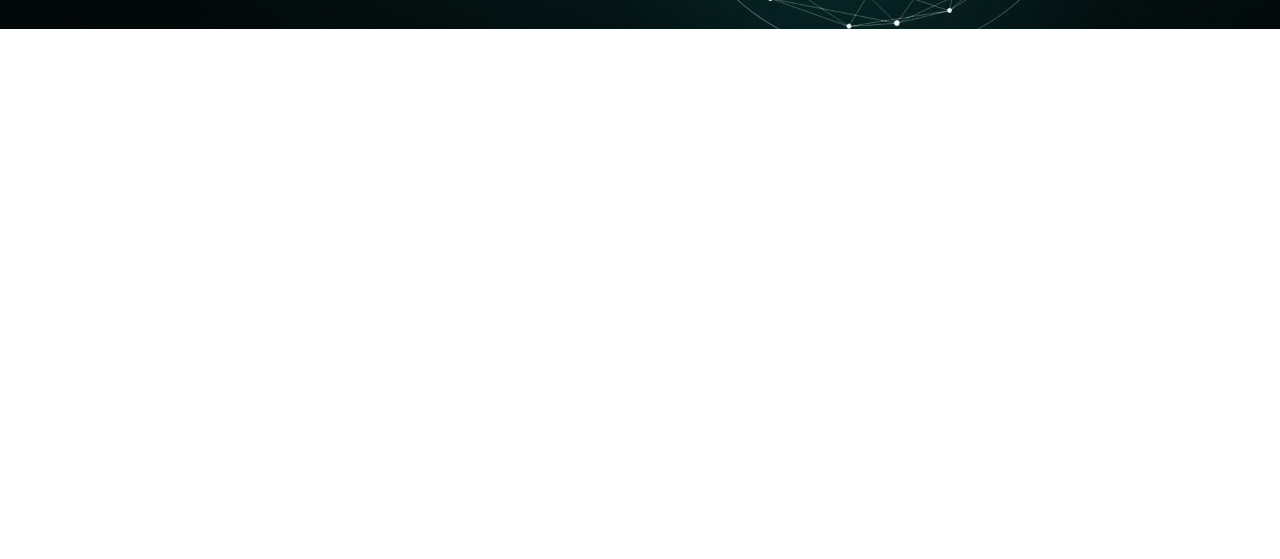
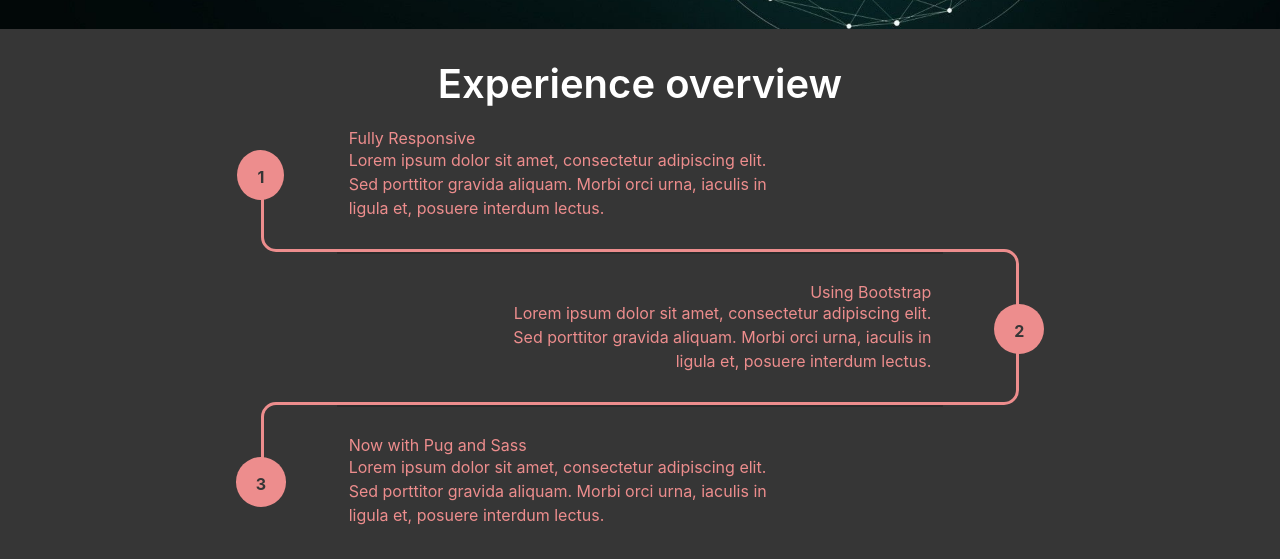
Before and after one commit to EnzoAliatis/cv-enzo, a Gatsby site: page / in a window 1280 px wide. Shown: the part 351-910 px from the top of the page. Before the commit the page ends 800 px from the top, so only its background shows below. Built offline with nearby package versions, Linux system fonts and the light colour scheme; Gatsby itself is replaced by a stand-in of ours.

Commit message:
belleza, adaptado el timeline, agregar un par mas

```diff
--- a/src/components/pro-profile.js
+++ b/src/components/pro-profile.js
@@ -34,7 +34,7 @@ const ProProfile = () => {
     >
       <section className="hero">
         <div className="hero-body">
-          <div className="container profileContentBox devBox">
+          <div className="container profileContentBox">
             <figure className="image profileImageBox">
               <ProfileImage />
             </figure>
@@ -46,7 +46,7 @@ const ProProfile = () => {
               <h6 className="subtitle is-6">{photo.siteMetadata.email}</h6>
             </div>
           </div>
-          <div className="container profileSubContentBox devBox">
+          <div className="container profileSubContentBox">
             <figure className="image uleamImageBox">
               <UleamLogoImage />
             </figure>
--- /dev/null
+++ b/src/components/timeline-section.js
@@ -0,0 +1,90 @@
+import React from "react"
+
+const TimelineSection = () => {
+  return (
+    <section className="hero is-dark">
+      <div className="hero-body">
+        <div className="container">
+          <div className="columns">
+            <div className="column devBox">
+              <h2 className="title is-2 has-text-centered">
+                Experience overview
+              </h2>
+            </div>
+          </div>
+          <div className="columns">
+            <div className="column devBox">
+              <div className="container-fluid blue-bg">
+                <div className="container">
+                  <div className="columns is-mobile align-items-center how-it-works">
+                    <div className="column is-2 bottom">
+                      <div className="circle">1</div>
+                    </div>
+                    <div className="column is-6">
+                      <h5>Fully Responsive</h5>
+                      <p>
+                        Lorem ipsum dolor sit amet, consectetur adipiscing elit.
+                        Sed porttitor gravida aliquam. Morbi orci urna, iaculis
+                        in ligula et, posuere interdum lectus.
+                      </p>
+                    </div>
+                  </div>
+                  <div className="columns is-mobile timeline">
+                    <div className="column is-2">
+                      <div className="corner top-right"></div>
+                    </div>
+                    <div className="column is-8">
+                      <hr />
+                    </div>
+                    <div className="column is-2">
+                      <div className="corner left-bottom"></div>
+                    </div>
+                  </div>
+                  <div className="columns is-mobile align-items-center justify-content-end how-it-works">
+                    <div className="column is-6 has-text-right">
+                      <h5>Using Bootstrap</h5>
+                      <p>
+                        Lorem ipsum dolor sit amet, consectetur adipiscing elit.
+                        Sed porttitor gravida aliquam. Morbi orci urna, iaculis
+                        in ligula et, posuere interdum lectus.
+                      </p>
+                    </div>
+                    <div className="column is-2  has-text-centered full">
+                      <div className="circle">2</div>
+                    </div>
+                  </div>
+                  <div className="columns is-mobile timeline">
+                    <div className="column is-2">
+                      <div className="corner right-bottom"></div>
+                    </div>
+                    <div className="column is-8">
+                      <hr />
+                    </div>
+                    <div className="column is-2">
+                      <div className="corner top-left"></div>
+                    </div>
+                  </div>
+                  <div className="columns is-mobile align-items-center how-it-works">
+                    <div className="column is-2 top">
+                      <div className="circle">3</div>
+                    </div>
+                    <div className="column is-6">
+                      <h5>Now with Pug and Sass</h5>
+                      <p>
+                        Lorem ipsum dolor sit amet, consectetur adipiscing elit.
+                        Sed porttitor gravida aliquam. Morbi orci urna, iaculis
+                        in ligula et, posuere interdum lectus.
+                      </p>
+                    </div>
+                  </div>
+                </div>
+              </div>
+            </div>
+          </div>
+        </div>
+      </div>
+    </section>
+  )
+}
+
+export default TimelineSection
--- a/src/pages/index.js
+++ b/src/pages/index.js
@@ -5,11 +5,13 @@ import Layout from "../components/layout"
 import SEO from "../components/seo"
 import "./mystyles.scss"
 import ProProfile from "../components/pro-profile"
+import TimelineSection from "../components/timeline-section"
 
 const IndexPage = ({ siteTitle }) => (
   <Layout>
     <SEO title='CV' />
     <ProProfile />
+    <TimelineSection />
     {/* <div className="container">
       <div className="columns">
         <div className="column">
--- a/src/pages/mystyles.scss
+++ b/src/pages/mystyles.scss
@@ -3,12 +3,15 @@
 // If need, change your variables before importing Bulma
 $title-color: #fff;
 $subtitle-color: #fff;
+$fullhd: 950px;
+$hr-background-color: none;
+
+@import "~bulma/bulma.sass";
 
 // .devBox {
 //   border: 3px solid red;
 // }
 
-$fullhd: 950px;
 
 
 .hero-body {
@@ -45,11 +48,12 @@ $fullhd: 950px;
 }
 
 
-@import "~bulma/bulma.sass";
 
 
 
-// MEDIAS
+
+
+// MEDIAS START
 
 @media (max-width: 768px ) {
   .profileContentBox, .profileSubContentBox {
@@ -58,3 +62,115 @@ $fullhd: 950px;
     align-items: center;
   }
 }
+
+
+// MEDIAS END
+
+
+// TIMELINE START
+$bg: $grey-darker;
+
+$color: #ed8d8d;
+
+
+.blue-bg {
+  background-color: $bg;
+  color: $color;
+  height: 100%;
+}
+
+.circle {
+  font-weight: bold;
+  padding: 15px 20px;
+  border-radius: 50%;
+  background-color: $color;
+  color: $bg;
+  max-height: 50px;
+  z-index: 2;
+}
+
+.how-it-works.columns {
+  display: flex;
+  .column.is-2 {
+    display: inline-flex;
+    align-self: stretch;
+    align-items: center;
+    justify-content: center;
+    &::after {
+      content: "";
+      position: absolute;
+      border-left: 3px solid $color;
+      z-index: 1;
+    }
+  }
+  .column.is-2.bottom {
+    position: relative;
+    &::after {
+      height: 50%;
+      left: 50%;
+      top: 50%;
+    }
+  }
+  .column.is-2.full {
+    position: relative;
+    &::after {
+      height: 100%;
+      left: calc(50% - 3px);
+    }
+  }
+  .column.is-2.top {
+    position: relative;
+    &::after {
+      height: 50%;
+      left: 50%;
+      top: 0;
+    }
+  }
+}
+
+.timeline {
+  div {
+    padding: 0;
+    height: 40px;
+  }
+  hr {
+    border-top: 3px solid $color;
+    margin: 0;
+    top: 17px;
+    position: relative;
+  }
+  .column.is-2 {
+    display: flex;
+    overflow: hidden;
+  }
+  .corner {
+    border: 3px solid $color;
+    width: 100%;
+    position: relative;
+    border-radius: 15px;
+  }
+  .top-right {
+    left: 50%;
+    top: -50%;
+  }
+  .left-bottom {
+    left: -50%;
+    top: calc(50% - 3px);
+  }
+  .top-left {
+    left: -50%;
+    top: -50%;
+  }
+  .right-bottom {
+    left: 50%;
+    top: calc(50% - 3px);
+  }
+}
+
+.align-items-center {
+  align-items: center;
+}
+.justify-content-end {
+  justify-content: flex-end;
+}
+// TIMELINE END
```
